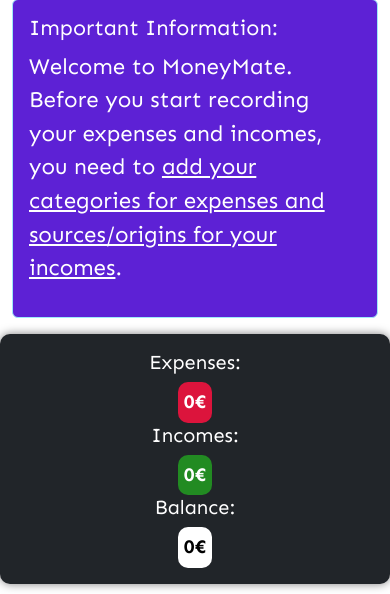
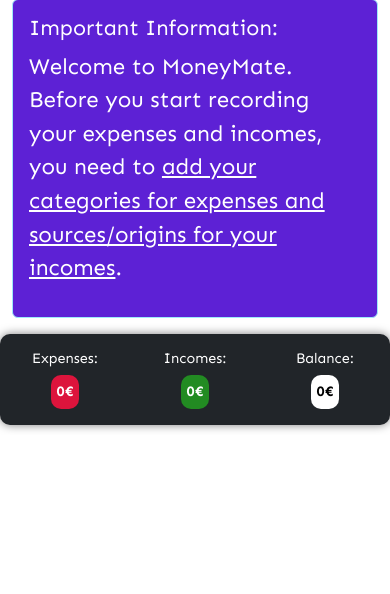
Before and after one commit to BohdanBezushka/MoneyMate, a Django app: page /dashboard/ in a window 390 px wide. Shown: the part 250-844 px from the top of the page. Run offline with Django 3.2, Linux system fonts and the light colour scheme; the visitor is signed in with stand-in values (Sample User, id 1); data that the repository does not hold is empty; some libraries are stand-ins or nearby versions.

Commit message:
Update style total expense-income-balance buttons

```diff
--- a/static/css/style.css
+++ b/static/css/style.css
@@ -383,7 +383,7 @@ a.nav-link{
     color: white;
     border: none;
     padding: 6px;
-    font-size: 1.2rem;
+    font-size: 1rem;
     font-weight: 700;
     cursor: default;
 }
@@ -394,7 +394,7 @@ a.nav-link{
     color: white;
     border: none;
     padding: 6px;
-    font-size: 1.2rem;
+    font-size: 1rem;
     font-weight: 700;
     cursor: default;
 }
@@ -405,7 +405,7 @@ a.nav-link{
     color: black;
     border: none;
     padding: 6px;
-    font-size: 1.2rem;
+    font-size: 1rem;
     font-weight: 700;
     cursor: default;
 }
@@ -484,9 +484,16 @@ a.nav-link{
 }
 
 /* For small screens sizes from 600 px wide and down */
-@media (min-width: 600px) {
+@media (max-width: 600px) {
     #result-footer .col-md {
       flex: 0 0 80%;
       max-width: 80%;
     }
-  }
+
+    h5 {
+        font-size: 90%;
+    }
+    #total-expenses, #total-incomes, #balance-button{
+        font-size: 90%;
+    }
+}
--- a/templates/moneymate/dashboard.html
+++ b/templates/moneymate/dashboard.html
@@ -82,15 +82,15 @@
 
   <footer id="result-footer" class="container bg-dark text-white text-center py-3">
 	<div class="row">
-		<div class="col-sm-12 col-md">
+		<div class="col-4">
 			<h5>Expenses:</h5>
 			<button id="total-expenses" type="button" class="btn-no btn-outline-light-no">{{ totalExpenses }}{{ currency_symbol }}</button>
 		</div>
-		<div class="col-sm-12 col-md">
+		<div class="col-4">
 			<h5>Incomes:</h5>
 			<button id="total-incomes" type="button" class="btn-no btn-outline-light-no">{{ totalIncomes }}{{ currency_symbol }}</button>
 		</div>
-		<div class="col-sm-12 col-md">
+		<div class="col-4">
 			<h5>Balance:</h5>
 			<button id="balance-button" type="button" class="btn-no btn-outline-light-no">{{ balance }}{{ currency_symbol }}</button>
 		</div>
```
